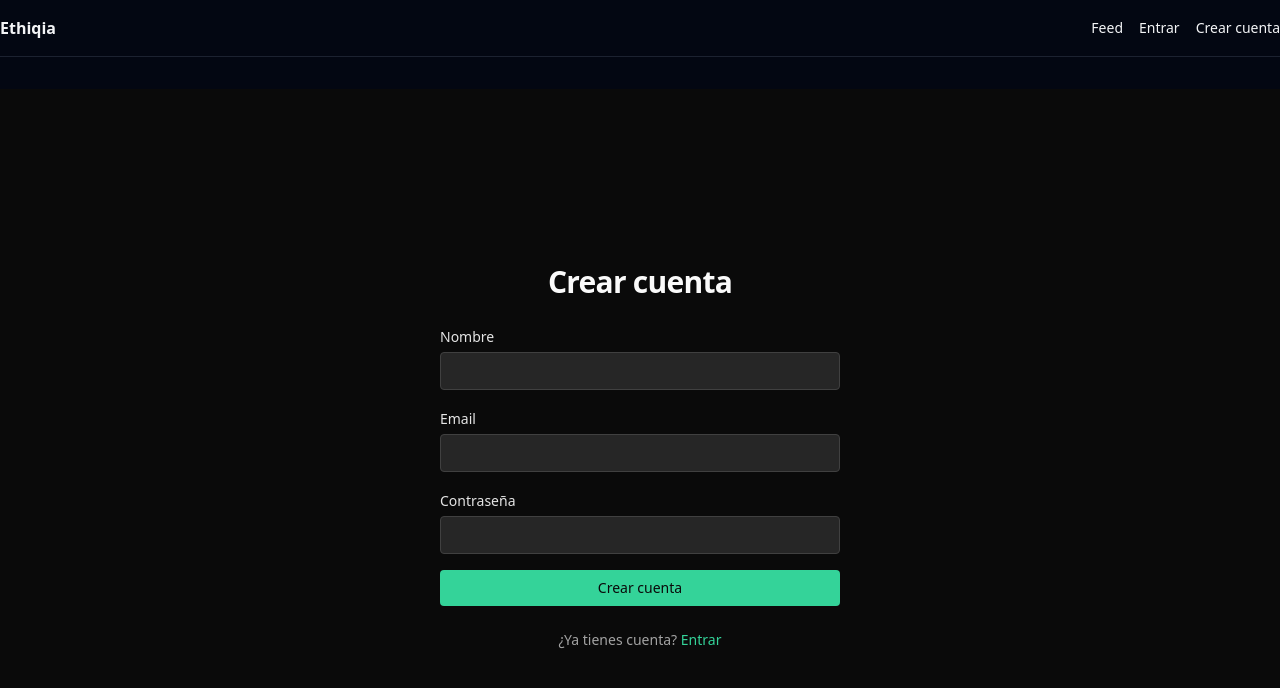
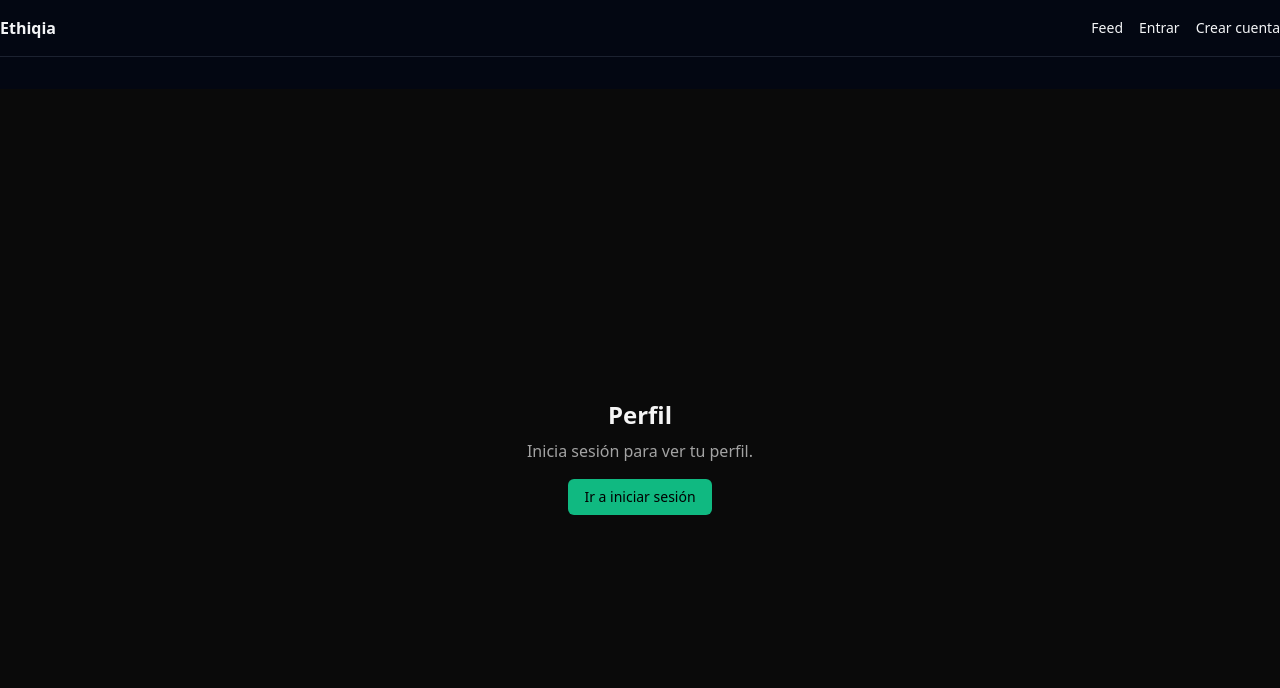
Before and after one commit to veletcosmetics/ethiqia-frontend, a Next.js app: page /profile in a window 1280 px wide. Shown: the top 688 px of the page. Built offline with nearby package versions, Linux system fonts and the light colour scheme.

Commit message:
fix: remove invalid import in profile

```diff
--- a/app/profile/page.tsx
+++ b/app/profile/page.tsx
@@ -1,111 +1,74 @@
 'use client';
 
-import { useState } from 'react';
-import Link from 'next/link';
-import { getBase, setToken } from '@/lib/api';
+import { useEffect, useState } from 'react';
+import { useRouter } from 'next/navigation';
+import type { SessionData } from '../../lib/session';
+import { getSession, clearSession } from '../../lib/session';
 
-export default function RegisterPage() {
-  const [name, setName] = useState('');
-  const [email, setEmail] = useState('');
-  const [password, setPassword] = useState('');
-  const [loading, setLoading] = useState(false);
-  const [error, setError] = useState<string | null>(null);
+export default function ProfilePage() {
+  const router = useRouter();
+  const [session, setSession] = useState<SessionData | null>(null);
+  const [loading, setLoading] = useState(true);
 
-  async function handleSubmit(e: React.FormEvent) {
-    e.preventDefault();
-    setError(null);
-    setLoading(true);
+  useEffect(() => {
+    const s = getSession();
+    setSession(s);
+    setLoading(false);
+  }, []);
 
-    try {
-      const res = await fetch(`${getBase()}/api/auth/register`, {
-        method: 'POST',
-        headers: { 'Content-Type': 'application/json' },
-        body: JSON.stringify({ name, email, password }),
-      });
-
-      if (!res.ok) {
-        const data = await res.json().catch(() => null);
-        throw new Error(data?.error || 'No se pudo crear la cuenta');
+  function handleLogout() {
+    clearSession();
+    setSession(null);
+    router.push('/login');
   }
 
-      const data = await res.json();
-      // Opcional: si el backend devuelve token al registrar, lo guardamos
-      if (data.token) {
-        setToken(data.token);
-        window.location.href = '/feed';
-      } else {
-        // Si no devuelve token, lo mandamos a login
-        window.location.href = '/login';
+  if (loading) {
+    return (
+      <main className="min-h-[calc(100vh-64px)] flex items-center justify-center bg-neutral-950 text-neutral-100">
+        <p>Cargando...</p>
+      </main>
+    );
   }
-    } catch (err: any) {
-      setError(err.message || 'Error inesperado');
-    } finally {
-      setLoading(false);
-    }
+
+  if (!session || !session.token) {
+    return (
+      <main className="min-h-[calc(100vh-64px)] flex flex-col items-center justify-center bg-neutral-950 text-neutral-100">
+        <h1 className="text-2xl font-semibold mb-2">Perfil</h1>
+        <p className="text-neutral-400 mb-4">
+          Inicia sesión para ver tu perfil.
+        </p>
+        <button
+          onClick={() => router.push('/login')}
+          className="rounded-md bg-emerald-500 px-4 py-2 text-sm font-medium text-black hover:bg-emerald-400"
+        >
+          Ir a iniciar sesión
+        </button>
+      </main>
+    );
   }
 
   return (
-    <main className="min-h-[calc(100vh-64px)] flex items-center justify-center bg-neutral-950 text-neutral-50">
-      <section className="w-full max-w-md space-y-6 px-6">
-        <h1 className="text-3xl font-semibold tracking-tight text-center">
-          Crear cuenta
-        </h1>
+    <main className="min-h-[calc(100vh-64px)] flex items-center justify-center bg-neutral-950 text-neutral-100">
+      <section className="w-full max-w-lg bg-neutral-900/70 border border-neutral-800 rounded-xl px-6 py-8 space-y-4">
+        <h1 className="text-2xl font-semibold">Tu perfil Ethiqia</h1>
 
-        <form onSubmit={handleSubmit} className="space-y-4">
-          {error && (
-            <p className="text-sm text-red-400 bg-red-950/40 border border-red-800 rounded px-3 py-2">
-              {error}
+        <div className="space-y-2 text-sm">
+          <p>
+            <span className="font-medium text-neutral-300">Nombre: </span>
+            {session.user?.name ?? '—'}
           </p>
-          )}
-
-          <div className="space-y-1">
-            <label className="text-sm text-neutral-200">Nombre</label>
-            <input
-              type="text"
-              className="w-full rounded bg-neutral-800 px-3 py-2 text-sm outline-none border border-neutral-700 focus:border-emerald-400"
-              value={name}
-              onChange={(e) => setName(e.target.value)}
-              required
-            />
-          </div>
-
-          <div className="space-y-1">
-            <label className="text-sm text-neutral-200">Email</label>
-            <input
-              type="email"
-              className="w-full rounded bg-neutral-800 px-3 py-2 text-sm outline-none border border-neutral-700 focus:border-emerald-400"
-              value={email}
-              onChange={(e) => setEmail(e.target.value)}
-              required
-            />
-          </div>
-
-          <div className="space-y-1">
-            <label className="text-sm text-neutral-200">Contraseña</label>
-            <input
-              type="password"
-              className="w-full rounded bg-neutral-800 px-3 py-2 text-sm outline-none border border-neutral-700 focus:border-emerald-400"
-              value={password}
-              onChange={(e) => setPassword(e.target.value)}
-              required
-            />
+          <p>
+            <span className="font-medium text-neutral-300">Email: </span>
+            {session.user?.email ?? '—'}
+          </p>
         </div>
 
         <button
-            type="submit"
-            disabled={loading}
-            className="w-full mt-4 rounded bg-emerald-400 text-neutral-950 font-medium py-2 text-sm hover:bg-emerald-300 transition disabled:opacity-60"
+          onClick={handleLogout}
+          className="mt-4 rounded-md border border-neutral-700 px-4 py-2 text-sm hover:border-neutral-500"
         >
-            {loading ? 'Creando cuenta…' : 'Crear cuenta'}
+          Cerrar sesión
         </button>
-        </form>
-
-        <p className="text-center text-sm text-neutral-400">
-          ¿Ya tienes cuenta?{' '}
-          <Link href="/login" className="text-emerald-400 hover:underline">
-            Entrar
-          </Link>
-        </p>
       </section>
     </main>
   );
```
Lines whose indentation alone changed are shown as unchanged.
